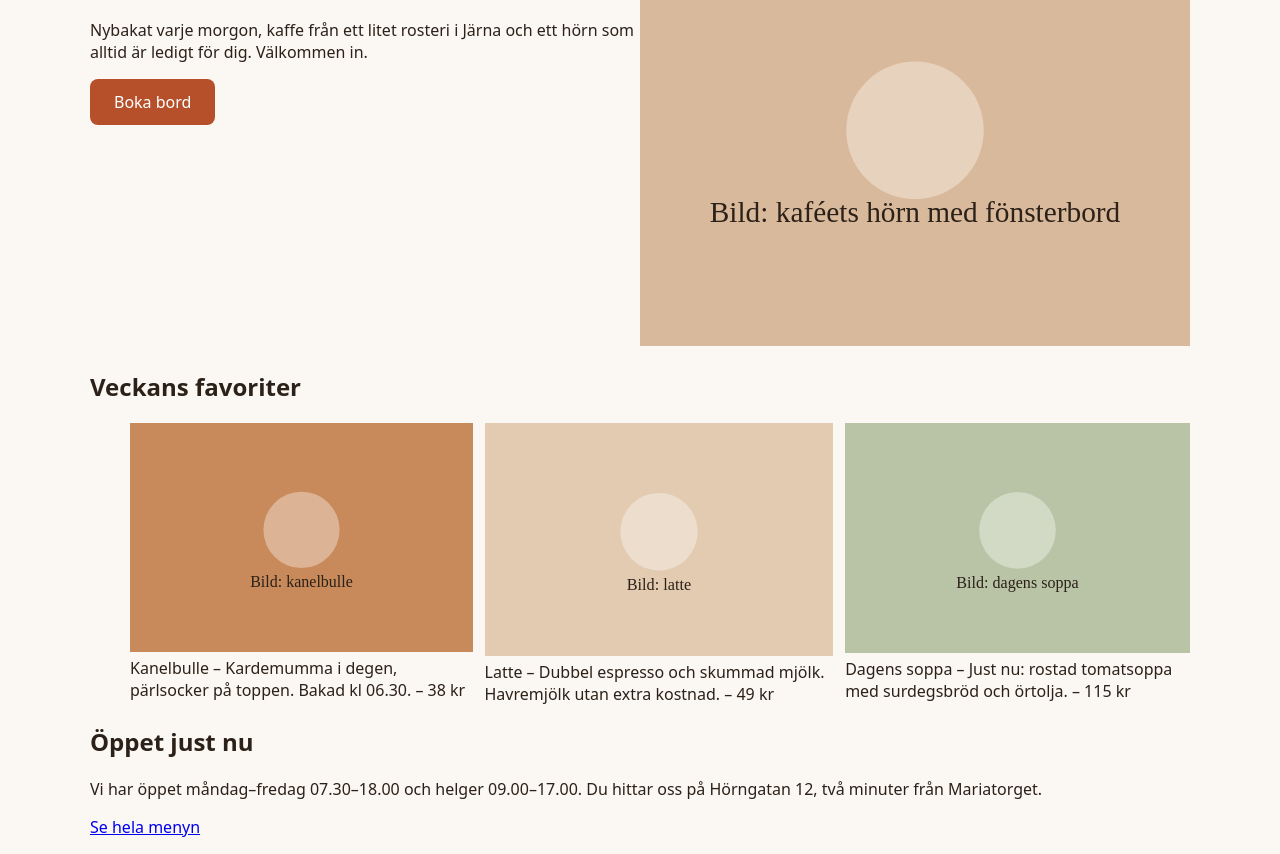
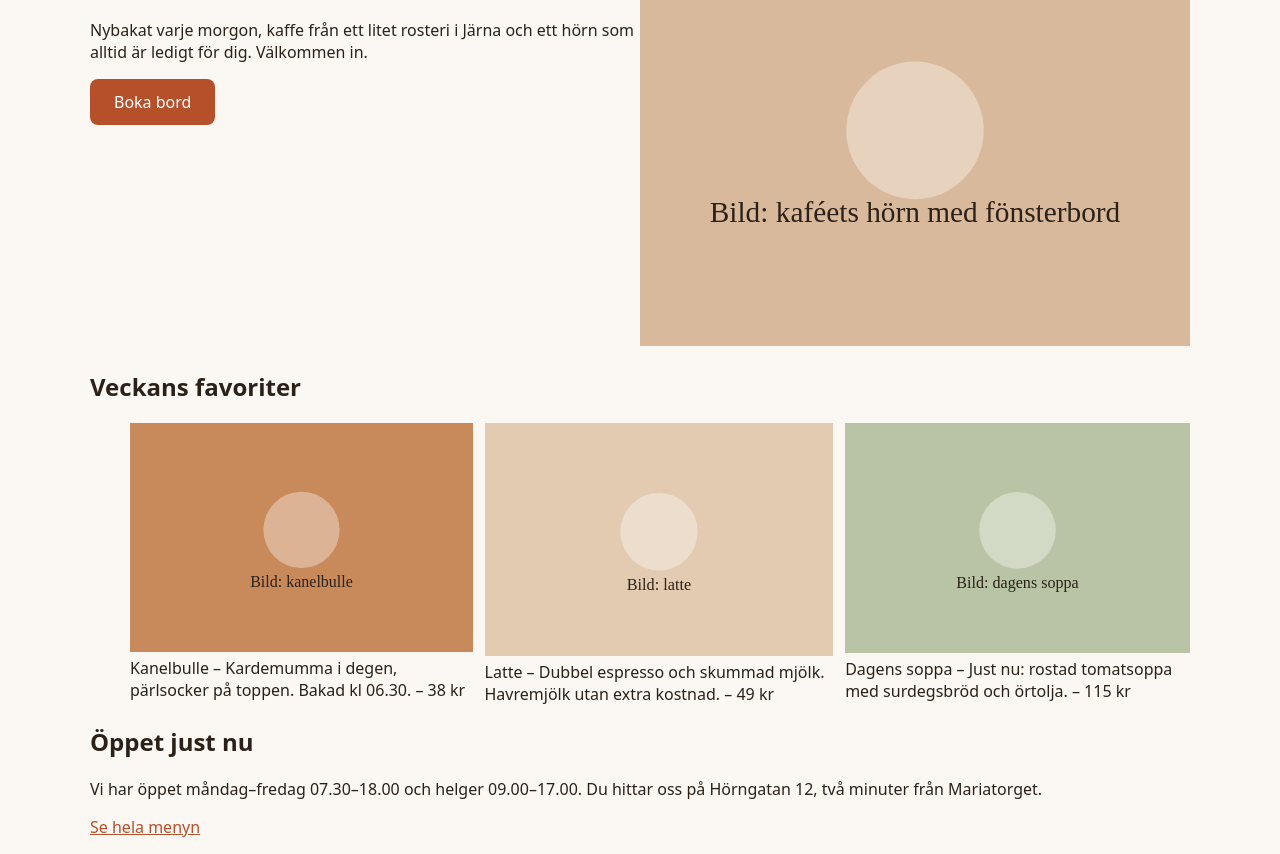
Before and after one commit to lidberg-m/kafehornet, a plain HTML site: page index.html in a window 1280 px wide. Shown: the part 121-975 px from the top of the page. Drawn offline with Linux system fonts and the light colour scheme.

Commit message:
update link color

```diff
--- a/style.css
+++ b/style.css
@@ -19,7 +19,11 @@ body {
 main {
   max-width: 1100px;
   margin: 0 auto;
+
+  a {
+  color: #b5502b;
 }
+
 .button {
   display: inline-block;
   padding: 12px 24px;
```
